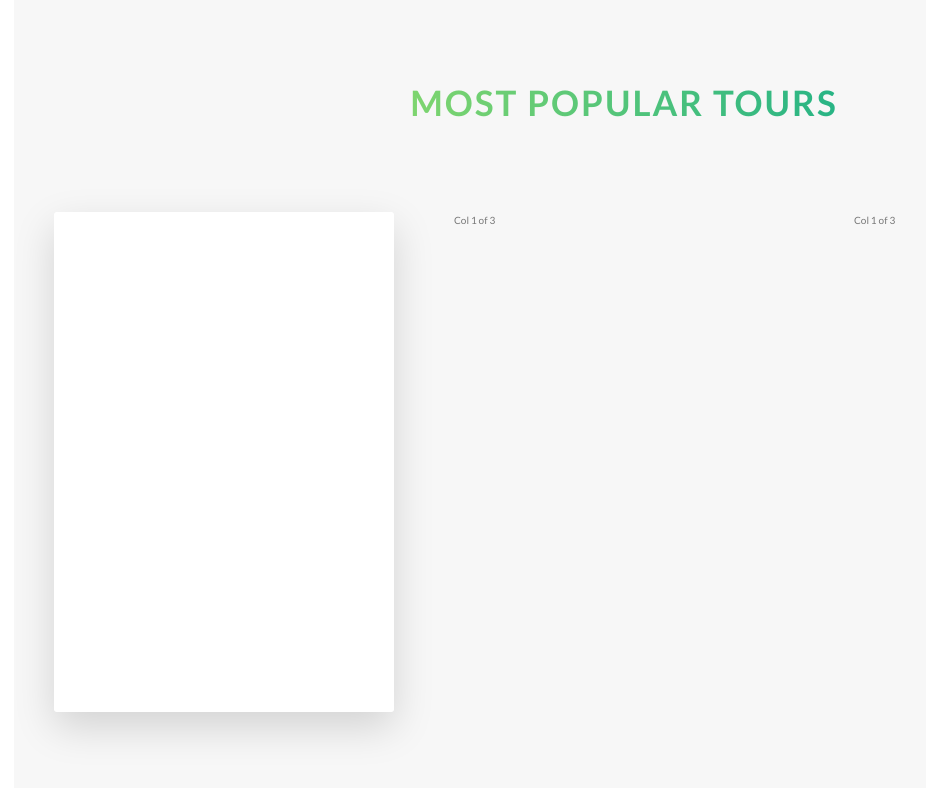
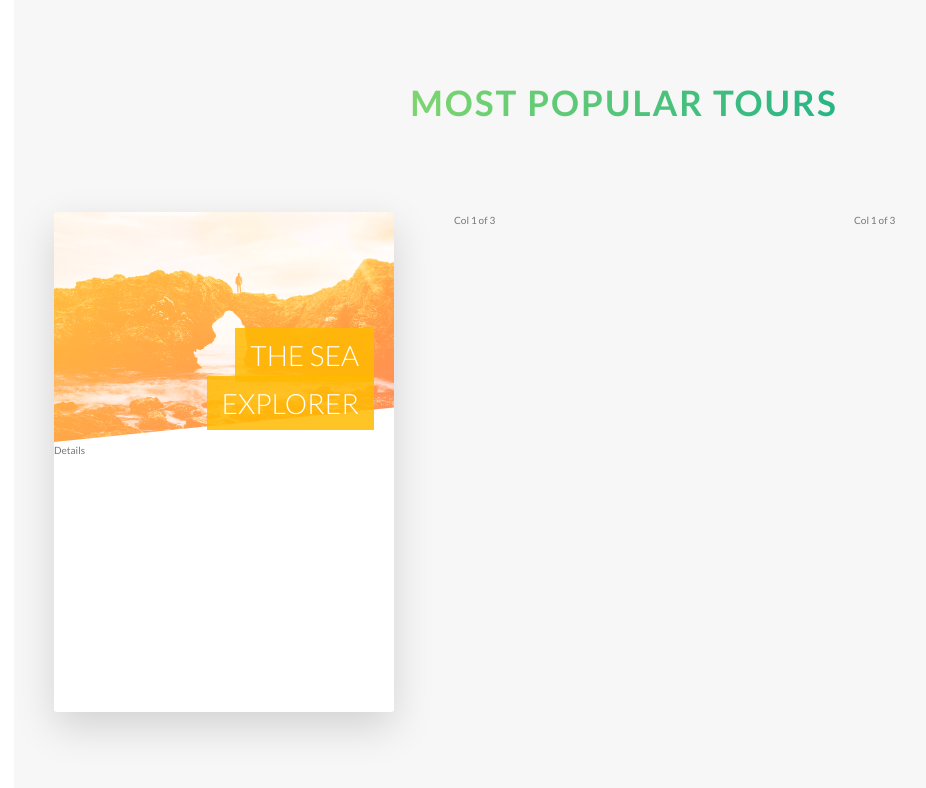
Before and after one commit to crypto-jones/Advanced-CSS-SASS, a website: page Natours/starter/index.html in a window 1280 px wide. Shown: the part 2261-3049 px from the top of the page, without its empty margins (16-942 px from the left). Drawn offline with Linux system fonts and the light colour scheme.

Commit message:
Style card

```diff
--- a/Natours/starter/index.html
+++ b/Natours/starter/index.html
@@ -150,7 +150,19 @@
         <div class="row">
           <div class="col-1-of-3">
             <div class="card">
-              <div class="card__side card__side--front">FRONT</div>
+              <div class="card__side card__side--front">
+                <div class="card__picture card__picture--1">
+                  &nbsp;
+                </div>
+                <h4 class="card__heading">
+                  <span class="card__heading-span card__heading-span--1">
+                    The Sea Explorer
+                  </span>
+                </h4>
+                <div class="card__details">
+                  Details
+                </div>
+              </div>
               <div class="card__side card__side--back card__side--back-1">
                 BACK
               </div>
--- a/Natours/starter/sass/components/_card.scss
+++ b/Natours/starter/sass/components/_card.scss
@@ -1,12 +1,11 @@
 .card {
+  // FUNCTIONALITY
   perspective: 150rem;
   -moz-perspective: 150rem;
   position: relative;
   height: 50rem;
 
   &__side {
-    color: #fff;
-    font-size: 2rem;
     height: 50rem;
     transition: all 0.8s ease;
     position: absolute;
@@ -15,6 +14,7 @@
     width: 100%;
     backface-visibility: hidden;
     border-radius: 3px;
+    overflow: hidden;
     box-shadow: 0 1.5rem 4rem rgba($color-black, 0.15);
 
     &--front {
@@ -36,10 +36,60 @@
   }
 
   &:hover &__side--front {
-    transform: rotateY(180deg);
+    transform: rotateY(-180deg);
   }
 
   &:hover &__side--back {
     transform: rotateY(0);
   }
+
+  // FRONT SIDE STYLING
+  &__picture {
+    background-size: cover;
+    height: 23rem;
+    background-blend-mode: screen;
+    -webkit-clip-path: polygon(0 0, 100% 0, 100% 85%, 0 100%);
+    clip-path: polygon(0 0, 100% 0, 100% 85%, 0 100%);
+
+    &--1 {
+      background-image: linear-gradient(
+          to right bottom,
+          $color-secondary-light,
+          $color-secondary-dark
+        ),
+        url(../img/nat-5.jpg);
+    }
+    &--2 {
+      background-image: url(../img/nat-5.jpg);
+    }
+    &--3 {
+      background-image: url(../img/nat-5.jpg);
+    }
+  }
+
+  &__heading {
+    font-size: 2.8rem;
+    font-weight: 300;
+    text-transform: uppercase;
+    text-align: right;
+    color: $color-white;
+    position: absolute;
+    top: 12rem;
+    right: 2rem;
+    width: 75%;
+  }
+
+  &__heading-span {
+    padding: 1rem 1.5rem;
+    -webkit-box-decoration-break: clone;
+    box-decoration-break: clone;
+
+    &--1 {
+      background-image: linear-gradient(
+        to right bottom,
+        rgba($color-secondary-light, 0.85),
+        rgba($color-secondary-light, 0.85)
+      );
+    }
+  }
 }
--- a/Natours/starter/sass/layout/_header.scss
+++ b/Natours/starter/sass/layout/_header.scss
@@ -9,7 +9,7 @@
   background-size: cover;
   background-position: top;
   position: relative;
-
+  -webkit-clip-path: polygon(0 0, 100% 0, 100% 75vh, 0 100%);
   clip-path: polygon(0 0, 100% 0, 100% 75vh, 0 100%);
 
   &__logo-box {
```
Also changed, not shown: Natours/starter/css/style.css.
